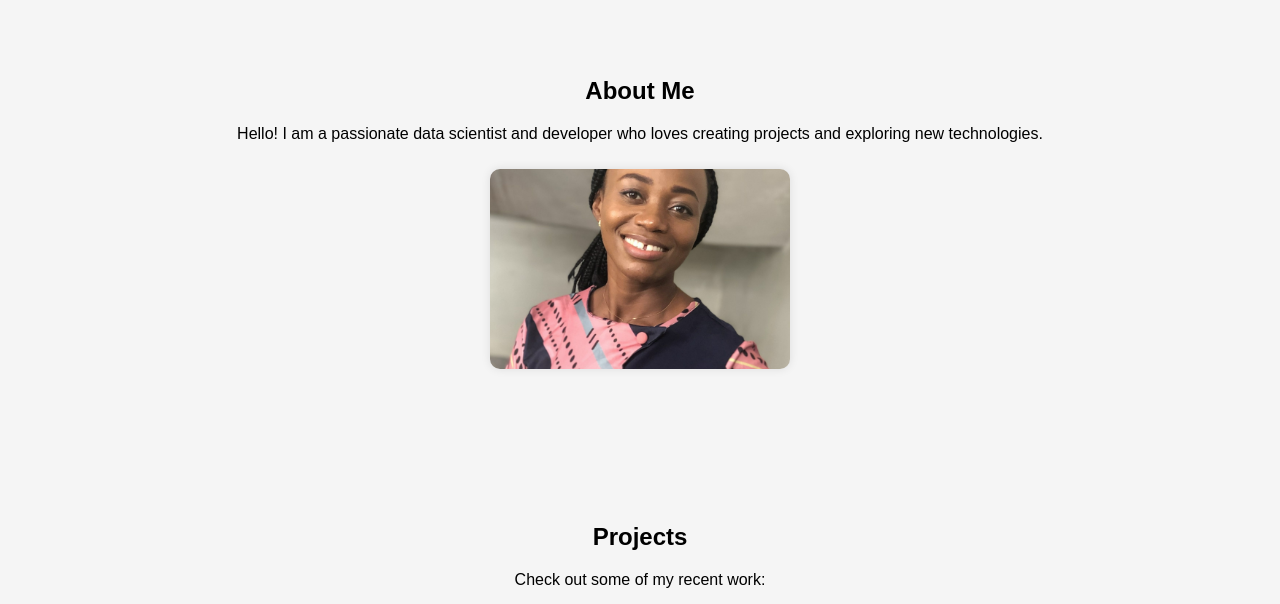
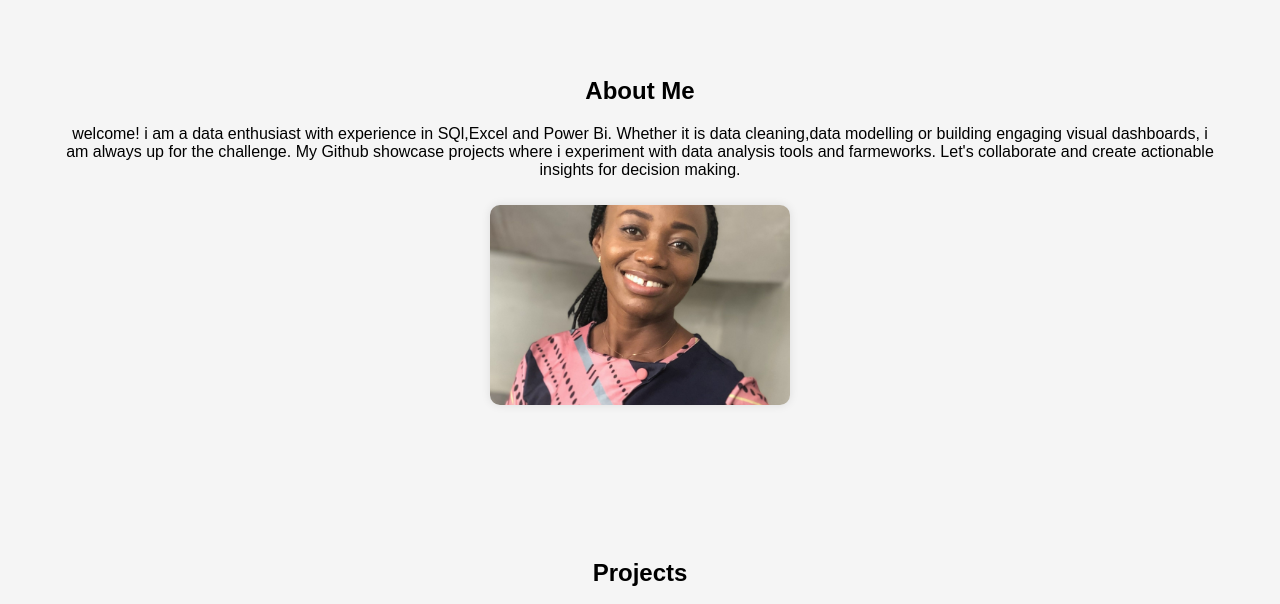
Before and after one commit to Ogechifaith-analytics/ogechifaith-analytics.github.io, a plain HTML site: page index.html in a window 1280 px wide. Shown: the part 106-710 px from the top of the page. Drawn offline with Linux system fonts and the light colour scheme.

Commit message:
Update index.html

```diff
--- a/index.html
+++ b/index.html
@@ -93,7 +93,9 @@
     <!-- About Me Section -->
     <div class="content" id="about">
         <h2>About Me</h2>
-        <p>Hello! I am a passionate data scientist and developer who loves creating projects and exploring new technologies.</p>
+        <p>
+welcome! i am a data enthusiast with experience in SQl,Excel and Power Bi. Whether it is data cleaning,data modelling or building engaging visual dashboards, i am always up for the challenge.
+My Github showcase projects where i experiment with data analysis tools and farmeworks. Let's collaborate and create actionable insights for decision making.</p>
         <img src="profile pics.jpg" alt="My Profile Picture">
     </div>
 
@@ -102,7 +104,7 @@
         <h2>Projects</h2>
         <p>Check out some of my recent work:</p>
         <a href="https://github.com/your-username/project1" target="_blank">
-            <img src="project-image.jpg" alt="Project 1">
+            <img src="maji ndogo pics1.png" alt="Project 1">
         </a>
         <a href="https://github.com/your-username/project2" target="_blank">
             <img src="project2-image.jpg" alt="Project 2">
```
